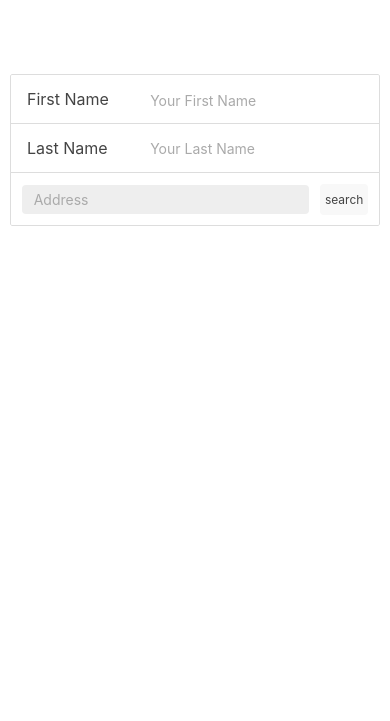
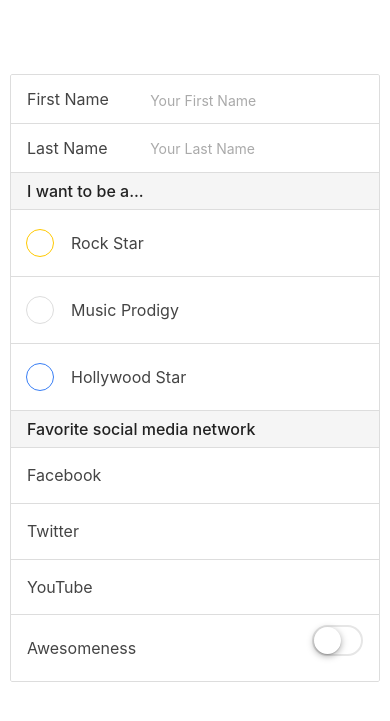
Before and after one commit to xtina11/AngularjsIonic, a website: page MyApp/www/index.html in a window 390 px wide. Shown: the part 113-834 px from the top of the page. Drawn offline with Linux system fonts and the light colour scheme; some packages are replaced by stand-ins of ours; files that its build step writes are made by us from their sources; files whose address does not match are found by name.

Commit message:
Using other form types

```diff
--- a/MyApp/www/index.html
+++ b/MyApp/www/index.html
@@ -62,13 +62,50 @@
               <input type="text" placeholder="Your Last Name">
             </label>
 
-            <div class="item item-input-inset">
-              <label class="item-input-wrapper">
-                <input type="text" placeholder="Address">
+            <div class="item item-divider">I want to be a...</div>
+            <div class="item item-checkbox checkbox-energized">
+              <label class="checkbox">
+                <input type="checkbox">
               </label>
-              <button class="button button-small">search</button>
+              <span class="input-label">Rock Star</span>
+            </div>
+             <div class="item item-checkbox">
+              <label class="checkbox">
+                <input type="checkbox">
+              </label>
+              <span class="input-label">Music Prodigy</span>
+            </div>
+            <div class="item item-checkbox checkbox-positive">
+              <label class="checkbox">
+                <input type="checkbox">
+              </label>
+              <span class="input-label">Hollywood Star</span>
             </div>
 
+             <div class="item item-divider">Favorite social media network</div>
+             <label class="item item-radio">
+                <input type="radio" name="social">
+                <div class="item-content">Facebook</div>
+                <i class="radio-icon ion-social-facebook"></i>
+             </label>
+             <label class="item item-radio">
+                <input type="radio" name="social">
+                <div class="item-content">Twitter</div>
+                <i class="radio-icon ion-social-twitter"></i>
+             </label>
+             <label class="item item-radio">
+                <input type="radio" name="social">
+                <div class="item-content">YouTube</div>
+                <i class="radio-icon ion-social-youtube"></i>
+             </label>
+
+             <div class="item item-toggle">
+               <span class="input-label">Awesomeness</span>
+               <label class="toggle">
+                 <input type="checkbox">
+                 <div class="track"><div class="handle"></div></div>
+               </label>
+             </div>
 
           </div>
       </ion-content>
```
